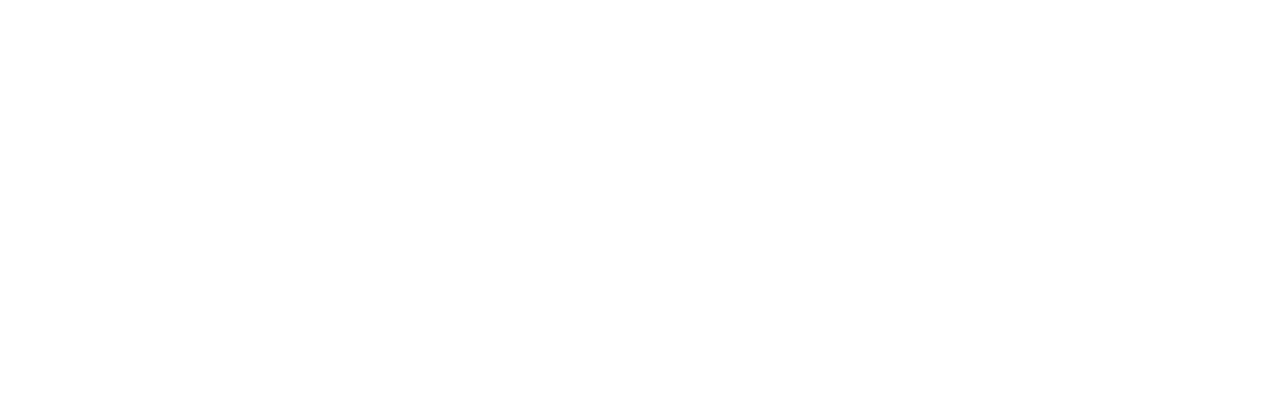
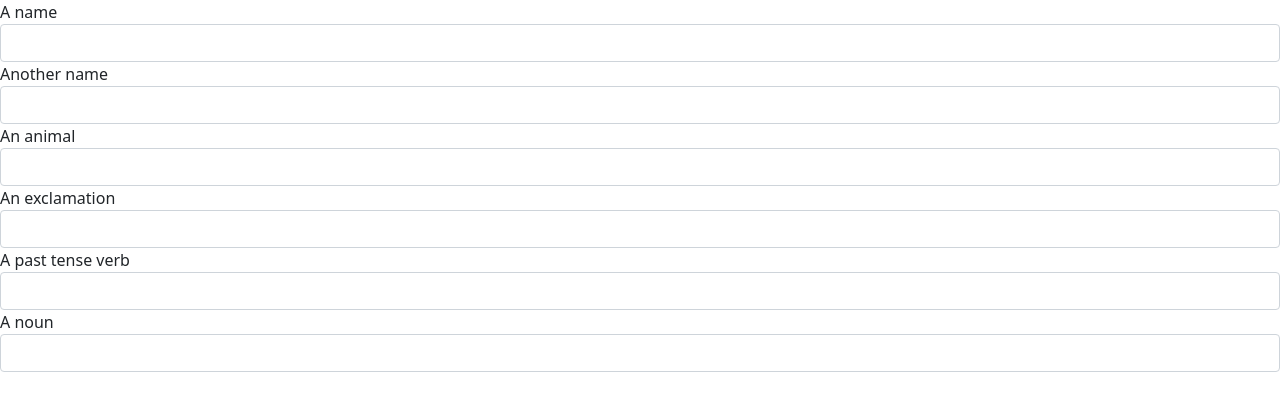
Before and after one commit to Kips-alih/jQuery-forms, a plain HTML site: page index.html in a window 1280 px wide. Drawn offline with nearby package versions, Linux system fonts and the light colour scheme.

Commit message:
Add a div with class blanks, add a form as its child, add 6 siblings to the form

```diff
--- a/index.html
+++ b/index.html
@@ -11,6 +11,33 @@
     <title>A fantanstical adventure.</title>
   </head>
   <body>
-
+    <div class="blanks">
+      <form>
+        <div class="form-group">
+          <label for="person1">A name</label>
+          <input id="person1" class="form-control" type="text">
+        </div>
+        <div class="form-group">
+          <label for="person2">Another name</label>
+          <input id="person2" class="form-control" type="text">
+        </div>
+        <div class="form-group">
+          <label for="animal">An animal</label>
+          <input id="animal" class="form-control" type="text">
+        </div>
+        <div class="form-group">
+          <label for="exclamation">An exclamation</label>
+          <input id="exclamation" class="form-control" type="text">
+        </div>
+        <div class="form-group">
+          <label for="verb">A past tense verb</label>
+          <input id="verb" class="form-control" type="text">
+        </div>
+        <div class="form-group">
+          <label for="noun">A noun</label>
+          <input id="noun" class="form-control" type="text">
+        </div>
+      </form>
+    </div>
   </body>
 </html>
```
Lines whose indentation alone changed are shown as unchanged.
